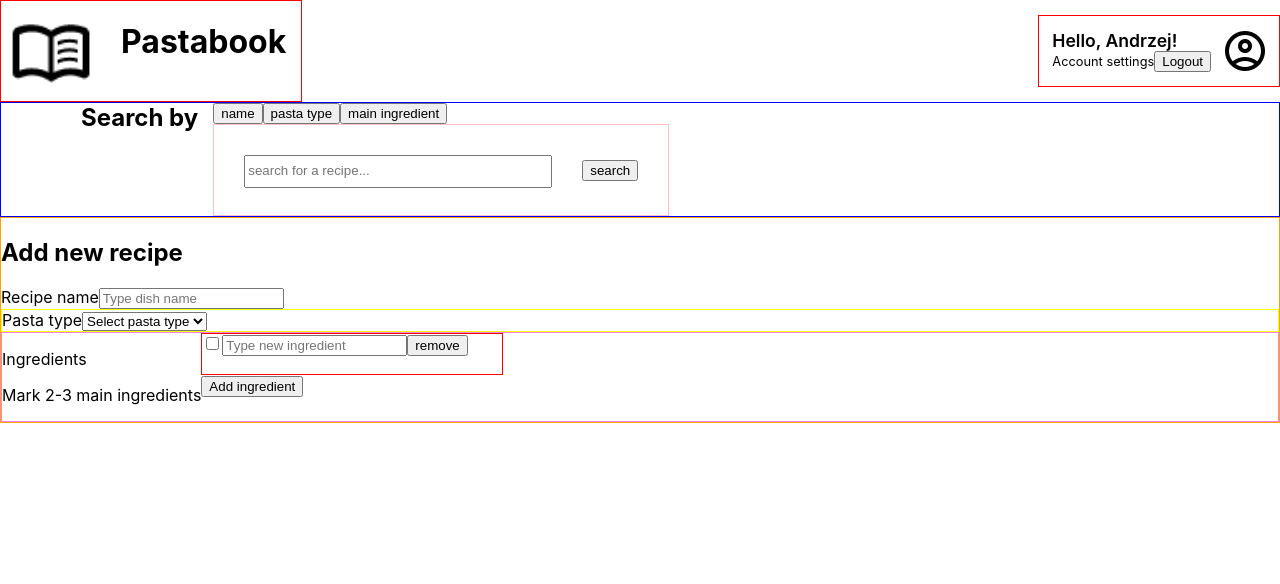
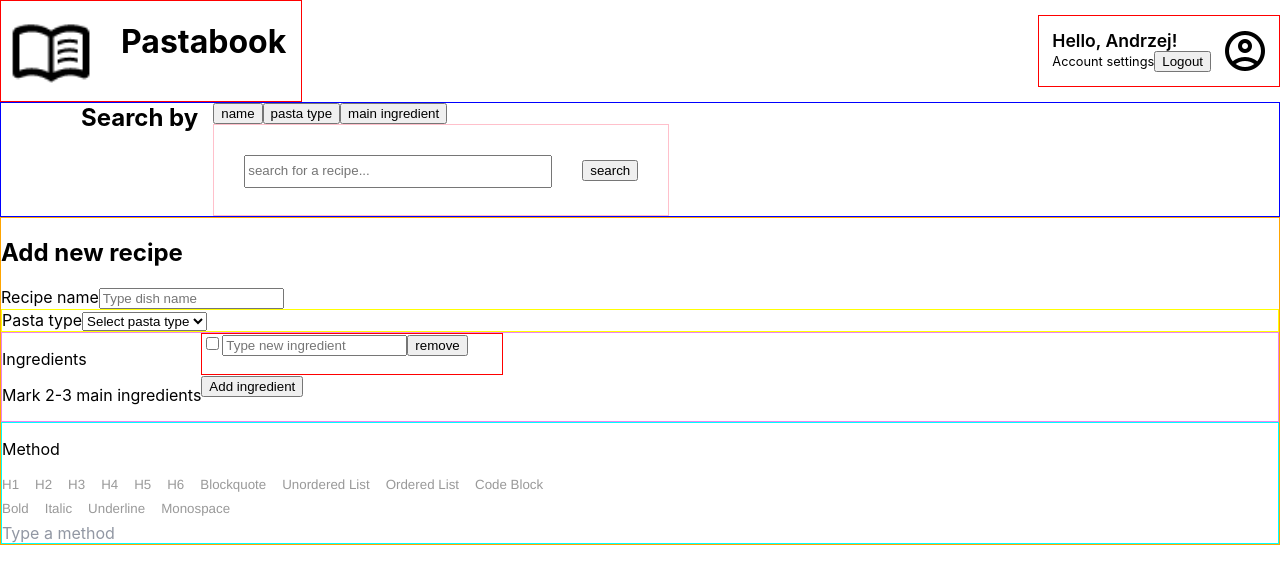
Before and after one commit to andrzejkukuryk/pastabook, a React (Create React App) app: page /add in a window 1280 px wide. Shown: the top 584 px of the page. Built offline with nearby package versions, Linux system fonts and the light colour scheme; sample sign-in values are in the browser's storage.

Commit message:
AddRecipeMethod

```diff
--- a/package.json
+++ b/package.json
@@ -11,6 +11,7 @@
     "@types/react": "^18.0.25",
     "@types/react-dom": "^18.0.8",
     "classnames": "^2.3.2",
+    "draft-js": "^0.11.7",
     "react": "^18.2.0",
     "react-dom": "^18.2.0",
     "react-hook-form": "^7.40.0",
@@ -42,5 +43,8 @@
       "last 1 firefox version",
       "last 1 safari version"
     ]
+  },
+  "devDependencies": {
+    "@types/draft-js": "^0.11.10"
   }
 }
--- /dev/null
+++ b/src/component/BlockStyleControls/index.tsx
@@ -0,0 +1,48 @@
+import React from "react";
+import { EditorState } from "draft-js";
+import { StyleButton } from "../StyleButton";
+import "draft-js/dist/Draft.css";
+import "../RichTextEditor/richText.css";
+
+const BLOCK_TYPES = [
+  { label: "H1", style: "header-one" },
+  { label: "H2", style: "header-two" },
+  { label: "H3", style: "header-three" },
+  { label: "H4", style: "header-four" },
+  { label: "H5", style: "header-five" },
+  { label: "H6", style: "header-six" },
+  { label: "Blockquote", style: "blockquote" },
+  { label: "Unordered List", style: "unordered-list-item" },
+  { label: "Ordered List", style: "ordered-list-item" },
+  { label: "Code Block", style: "code-block" },
+];
+
+interface BlockStyleControlsProps {
+  editorState: EditorState;
+  onToggle: (bockType: string) => void;
+}
+
+export const BlockStyleControls = ({
+  editorState,
+  onToggle,
+}: BlockStyleControlsProps) => {
+  const selection = editorState.getSelection();
+  const blockType = editorState
+    .getCurrentContent()
+    .getBlockForKey(selection.getStartKey())
+    .getType();
+
+  return (
+    <div className="RichEditor-controls">
+      {BLOCK_TYPES.map((type) => (
+        <StyleButton
+          key={type.label}
+          active={type.style === blockType}
+          label={type.label}
+          onToggle={onToggle}
+          style={type.style}
+        />
+      ))}
+    </div>
+  );
+};
--- /dev/null
+++ b/src/component/InlineStyleControls/index.tsx
@@ -0,0 +1,36 @@
+import React from "react";
+import { EditorState } from "draft-js";
+
+import { StyleButton } from "../StyleButton";
+// import "draft-js/dist/Draft.css";
+import "../RichTextEditor/richText.css";
+
+const INLINE_STYLES = [
+  { label: "Bold", style: "BOLD" },
+  { label: "Italic", style: "ITALIC" },
+  { label: "Underline", style: "UNDERLINE" },
+  { label: "Monospace", style: "CODE" },
+];
+
+type Props = {
+  editorState: EditorState;
+  onToggle: (bockType: string) => void;
+};
+
+export const InlineStyleControls = ({ editorState, onToggle }: Props) => {
+  const currentStyle = editorState.getCurrentInlineStyle();
+
+  return (
+    <div className="RichEditor-controls">
+      {INLINE_STYLES.map((type) => (
+        <StyleButton
+          key={type.label}
+          active={currentStyle.has(type.style)}
+          label={type.label}
+          onToggle={onToggle}
+          style={type.style}
+        />
+      ))}
+    </div>
+  );
+};
--- /dev/null
+++ b/src/component/RichTextEditor/index.tsx
@@ -0,0 +1,108 @@
+import React, { useState, useRef } from "react";
+
+import {
+  Editor,
+  EditorState,
+  RichUtils,
+  getDefaultKeyBinding,
+  ContentBlock,
+  DraftHandleValue,
+  convertFromHTML,
+  convertFromRaw,
+  convertToRaw,
+  ContentState,
+  RawDraftContentState,
+} from "draft-js";
+import "draft-js/dist/Draft.css";
+import "./richText.css";
+
+import { BlockStyleControls } from "../BlockStyleControls";
+import { InlineStyleControls } from "../InlineStyleControls";
+
+interface RichTextEditorProps {
+  setContent: (state: RawDraftContentState) => void;
+}
+
+export const RichTextEditor = ({ setContent }: RichTextEditorProps) => {
+  const editorRef = useRef(null);
+  const [editorState, setEditorState] = useState(EditorState.createEmpty());
+
+  const styleMap = {
+    CODE: {
+      backgroundColor: "rgba(0, 0, 0, 0.05)",
+      fontFamily: '"Inconsolata", "Menlo", "Consolas", monospace',
+      fontSize: 16,
+      padding: 2,
+    },
+  };
+
+  const getBlockStyle = (block: ContentBlock) => {
+    switch (block.getType()) {
+      case "blockquote":
+        return "RichEditor-blockquote";
+      default:
+        return "";
+    }
+  };
+
+  const onChange = (state: EditorState) => {
+    setEditorState(state);
+    setContent(convertToRaw(editorState.getCurrentContent()));
+  };
+
+  const mapKeyToEditorCommand = (e: any): string | null => {
+    if (e.keyCode === 9 /* TAB */) {
+      const newEditorState = RichUtils.onTab(e, editorState, 4 /* maxDepth */);
+      if (newEditorState !== editorState) {
+        onChange(newEditorState);
+      }
+      return null;
+    }
+    return getDefaultKeyBinding(e);
+  };
+
+  const handleKeyCommand = (
+    command: string,
+    editorState: EditorState,
+    eventTimeStamp: number
+  ): DraftHandleValue => {
+    const newState = RichUtils.handleKeyCommand(editorState, command);
+    if (newState) {
+      onChange(newState);
+      return "handled";
+    }
+    return "not-handled";
+  };
+
+  const toggleBlockType = (blockType: string) => {
+    onChange(RichUtils.toggleBlockType(editorState, blockType));
+  };
+
+  const toggleInlineStyle = (inlineStyle: string) => {
+    onChange(RichUtils.toggleInlineStyle(editorState, inlineStyle));
+  };
+
+  return (
+    <>
+      <BlockStyleControls
+        editorState={editorState}
+        onToggle={toggleBlockType}
+      />
+      <InlineStyleControls
+        editorState={editorState}
+        onToggle={toggleInlineStyle}
+      />
+      <Editor
+        ref={editorRef}
+        editorState={editorState}
+        placeholder="Type a method"
+        customStyleMap={styleMap}
+        blockStyleFn={(block: ContentBlock) => getBlockStyle(block)}
+        keyBindingFn={(e) => mapKeyToEditorCommand(e)}
+        onChange={onChange}
+        spellCheck={true}
+        handleKeyCommand={handleKeyCommand}
+      />
+    </>
+  );
+};
--- /dev/null
+++ b/src/component/RichTextEditor/richText.css
@@ -0,0 +1,80 @@
+/**
+ * Copyright (c) Facebook, Inc. and its affiliates. All rights reserved.
+ *
+ * This file provided by Facebook is for non-commercial testing and evaluation
+ * purposes only. Facebook reserves all rights not expressly granted.
+ *
+ * THE SOFTWARE IS PROVIDED "AS IS", WITHOUT WARRANTY OF ANY KIND, EXPRESS OR
+ * IMPLIED, INCLUDING BUT NOT LIMITED TO THE WARRANTIES OF MERCHANTABILITY,
+ * FITNESS FOR A PARTICULAR PURPOSE AND NONINFRINGEMENT. IN NO EVENT SHALL
+ * FACEBOOK BE LIABLE FOR ANY CLAIM, DAMAGES OR OTHER LIABILITY, WHETHER IN AN
+ * ACTION OF CONTRACT, TORT OR OTHERWISE, ARISING FROM, OUT OF OR IN
+ * CONNECTION WITH THE SOFTWARE OR THE USE OR OTHER DEALINGS IN THE SOFTWARE.
+ */
+
+ .RichEditor-root {
+    background: #fff;
+    border: 1px solid #ddd;
+    font-family: 'Georgia', serif;
+    font-size: 14px;
+    padding: 15px;
+  }
+
+  .RichEditor-editor {
+    border-top: 1px solid #ddd;
+    cursor: text;
+    font-size: 16px;
+    margin-top: 10px;
+  }
+
+  .RichEditor-editor .public-DraftEditorPlaceholder-root,
+  .RichEditor-editor .public-DraftEditor-content {
+    margin: 0 -15px -15px;
+    padding: 15px;
+  }
+
+  .RichEditor-editor .public-DraftEditor-content {
+    min-height: 100px;
+  }
+
+  .RichEditor-hidePlaceholder .public-DraftEditorPlaceholder-root {
+    display: none;
+  }
+
+  .RichEditor-editor .RichEditor-blockquote {
+    border-left: 5px solid #eee;
+    color: #666;
+    font-family: 'Hoefler Text', 'Georgia', serif;
+    font-style: italic;
+    margin: 16px 0;
+    padding: 10px 20px;
+  }
+
+  .RichEditor-editor .public-DraftStyleDefault-pre {
+    background-color: rgba(0, 0, 0, 0.05);
+    font-family: 'Inconsolata', 'Menlo', 'Consolas', monospace;
+    font-size: 16px;
+    padding: 20px;
+  }
+
+  .RichEditor-controls {
+    font-family: 'Helvetica', sans-serif;
+    font-size: 14px;
+    margin-bottom: 5px;
+    user-select: none;
+  }
+
+  .RichEditor-styleButton {
+    color: #999;
+    cursor: pointer;
+    margin-right: 16px;
+    padding: 2px 0;
+    border: none;
+    background-color: inherit;
+    font-family: inherit;
+    display: inline-block;
+  }
+
+  .RichEditor-activeButton {
+    color: #5890ff;
+  }
--- /dev/null
+++ b/src/component/StyleButton/index.tsx
@@ -0,0 +1,33 @@
+import React from "react";
+import "draft-js/dist/Draft.css";
+import "../RichTextEditor/richText.css";
+
+interface StyleButtonProps {
+  active: boolean;
+  style: string;
+  label: string;
+  onToggle: (bockType: string) => void;
+}
+
+export const StyleButton = ({
+  active,
+  style,
+  label,
+  onToggle,
+}: StyleButtonProps) => {
+  const _onToggle = (e: any) => {
+    e.preventDefault();
+    onToggle(style);
+  };
+
+  const className = "RichEditor-styleButton";
+
+  return (
+    <button
+      className={className + `${active ? " RichEditor-activeButton" : ""}`}
+      onClick={_onToggle}
+    >
+      {label}
+    </button>
+  );
+};
--- a/src/component/addRecipe/index.tsx
+++ b/src/component/addRecipe/index.tsx
@@ -3,6 +3,7 @@ import styles from "./style.module.css";
 import { AddRecipeIngredients } from "../addRecipeIngredients";
 import { AddRecipeName } from "../addRecipeName";
 import { AddRecipePastaType } from "../addRecipePastaType";
+import { AddRecipeMethod } from "../addRecipeMethod";
 
 export interface NewIngredient {
   main: boolean;
@@ -32,6 +33,7 @@ export function AddRecipe() {
         newIngredients={newIngredients}
         setNewIngredients={setNewIngredients}
       />
+      <AddRecipeMethod />
     </div>
   );
 }
--- /dev/null
+++ b/src/component/addRecipeMethod/index.tsx
@@ -0,0 +1,14 @@
+import React, { useState } from "react";
+import { RichTextEditor } from "../RichTextEditor";
+import styles from "./style.module.css";
+
+export function AddRecipeMethod() {
+  const [content, setContent] = useState<any>({});
+  console.log(content);
+  return (
+    <div className={styles.container}>
+      <p>Method</p>
+      <RichTextEditor setContent={setContent} />
+    </div>
+  );
+}
--- /dev/null
+++ b/src/component/addRecipeMethod/style.module.css
@@ -0,0 +1,4 @@
+.container {
+    max-width: 1280px ;
+    border: 1px solid aqua;
+}
```
Also changed, not shown: 1 other file (tests, documents, lock files or other folders).
